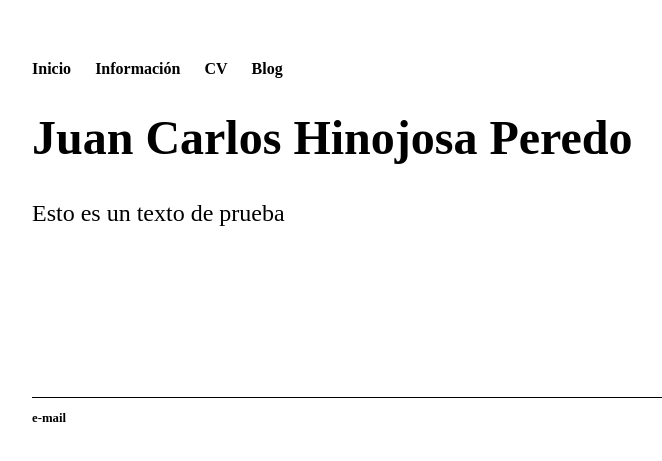
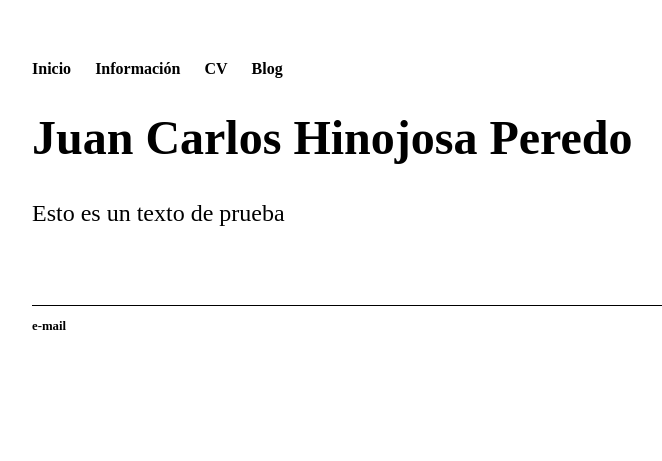
Before and after one commit to jhinojosp/jhinojosp.github.io, a Jekyll site: the page built from index.html, in a window 1280 px wide. Shown: the top 461 px of the page, without its empty margins (160-822 px from the left). Built offline with Jekyll 4.4.1, drawn with Linux system fonts in a browser that asks for light colours.

Commit message:
fuentes y footer

```diff
--- a/css/main.css
+++ b/css/main.css
@@ -11,10 +11,10 @@
     min-height: 100%;
     height: auto !important;
     height: 100%;
-    margin: 0 auto -142px; /* the bottom margin is the negative value of the footer's height */
+    margin: 0 auto -50px; /* the bottom margin is the negative value of the footer's height */
 }
 .footer, .push {
-    height: 142px; /* .push must be the same height as .footer */
+    height: 50px; /* .push must be the same height as .footer */
 }
 
 /* Begginning of main.css*/
@@ -23,13 +23,13 @@
     width: 70%;
 }
 nav {
-    font: 'opensans-regular', 'Sans';
+    font: 'opensans-regular', sans-serif;
     padding: 0px;
     list-style: none;
     font-weight: bold;
 }
 ul, footer ul {
-    font: 'opensans-regular', 'Sans-Serif';
+    font: 'opensans-regular', sans-serif;
     padding: 0px;
     list-style: none;
     font-weight: bold;
@@ -48,7 +48,7 @@
 }
 h1 {
     font-size: 3em;
-    font: "opensans-bold", 'Sans';
+    font: "opensans-bold", sans;
 }
 p {
     font-size: 1.5em;
```
